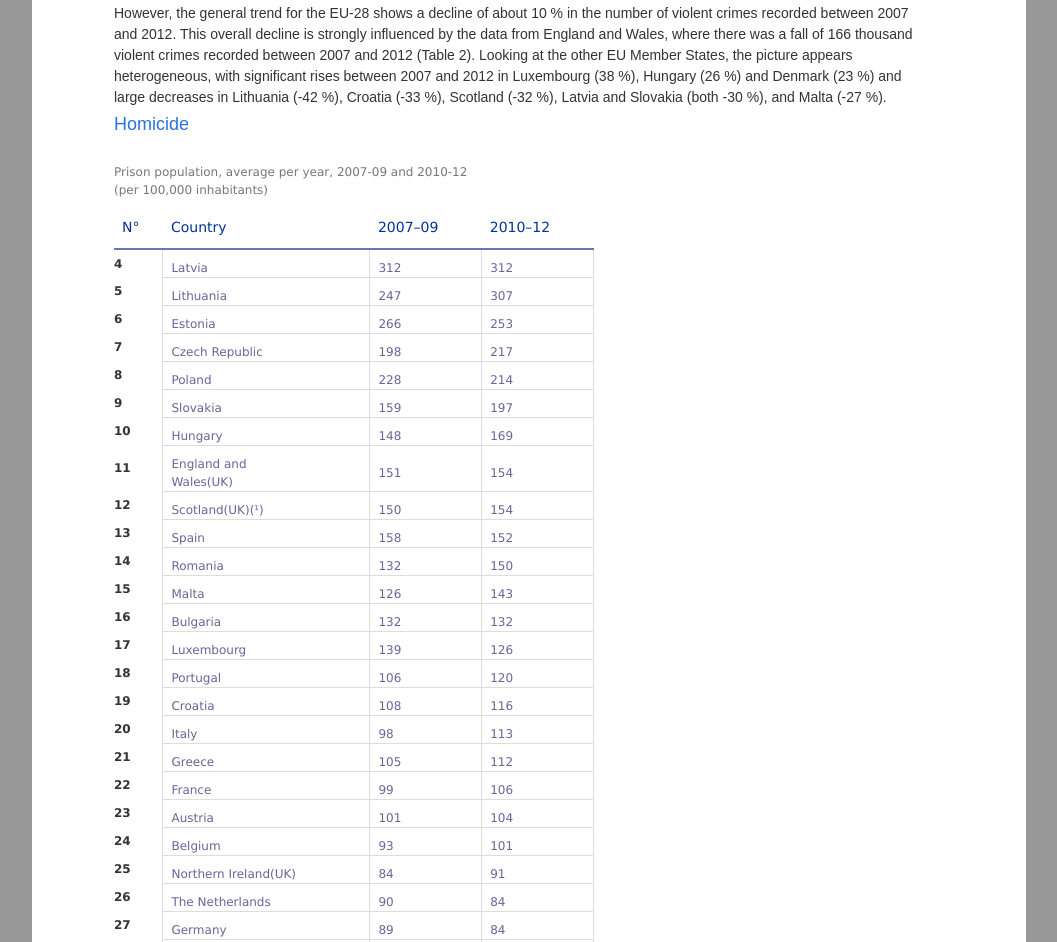
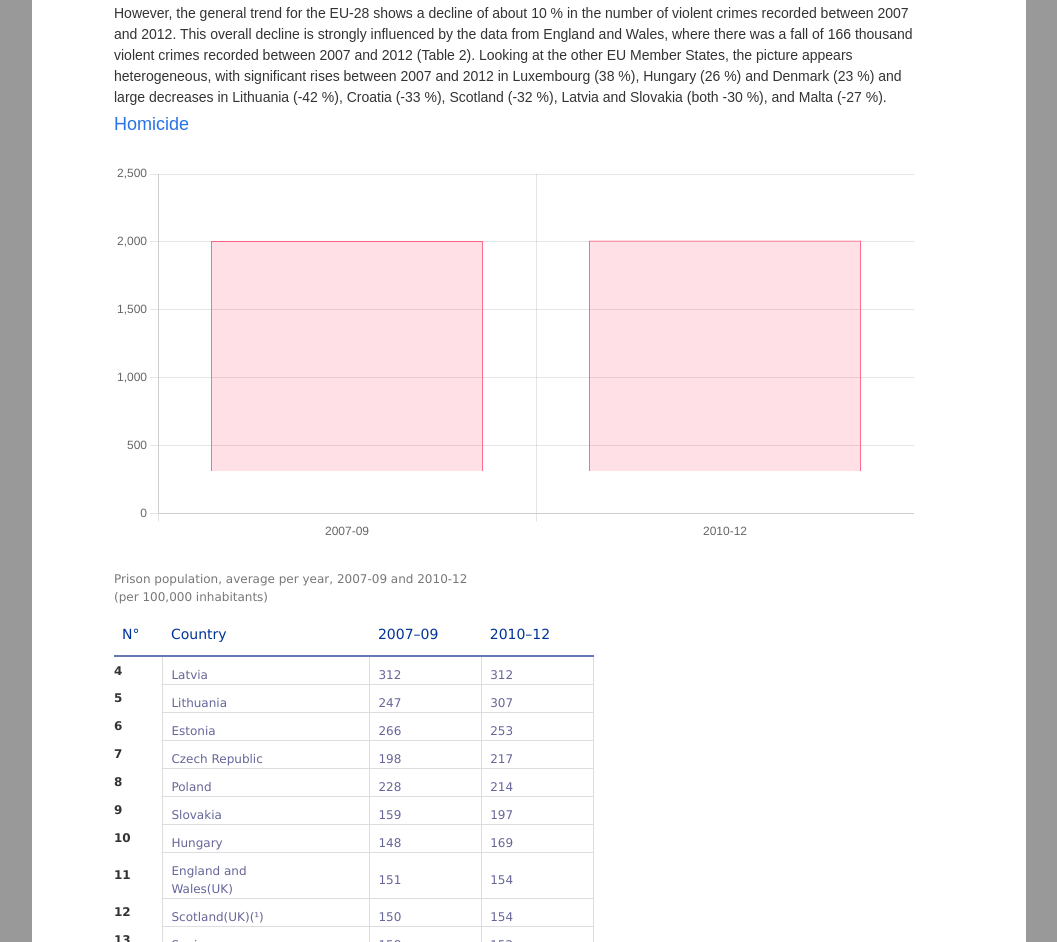
Before and after one commit to Deepyflo/js-datavisualisation-challenge, a plain HTML site: page index.html in a window 1280 px wide. Shown: the part 3060-4002 px from the top of the page, without its empty margins (111-1168 px from the left). Drawn offline with nearby package versions, Linux system fonts and the light colour scheme; a web font is replaced by a local one.

Commit message:
tab to array

```diff
--- a/assets/js/script.js
+++ b/assets/js/script.js
@@ -0,0 +1,50 @@
+let table = document.getElementById("table2");
+let allrows = table.rows.length;
+console.log(table);
+console.log(allrows);
+let countryTab = [];
+let youngTab = [];
+let oldTab = [];
+for (let i = 0; i < allrows; i++) {
+    const element = table.rows[i].cells.item(1).innerText;
+    countryTab[i] = element;
+}
+for (let i = 0; i < allrows; i++) {
+    const element = table.rows[i].cells.item(2).innerText;
+    youngTab[i] = parseInt(element);
+}
+for (let i = 0; i < allrows; i++) {
+    const element = table.rows[i].cells.item(3).innerText;
+    oldTab[i] = parseInt(element);
+}
+console.log(countryTab);
+console.log(youngTab);
+console.log(oldTab);
+
+table.insertAdjacentHTML('beforebegin', '<canvas id="cvs2" width="400" height="200">Canvas not supported on your browser...</canves>');
+
+let ctx = document.getElementById('cvs2');
+let myChart = new Chart(ctx, {
+    type: 'bar',
+    data: {
+        labels: ['2007-09', '2010-12'],
+        datasets: [{
+            label: countryTab,
+            data: [youngTab, oldTab],
+            backgroundColor: [
+                'rgba(255, 99, 132, 0.2)'
+            ],
+            borderColor: [
+                'rgba(255, 99, 132, 1)'
+            ],
+            borderWidth: 1
+        }]
+    },
+    options: {
+        scales: {
+            y: {
+                beginAtZero: true
+            }
+        }
+    }
+});
--- a/index.html
+++ b/index.html
@@ -2064,6 +2064,7 @@
   </div>
     <script src="https://d3js.org/d3.v5.min.js"></script>
     <script src="https://cdnjs.cloudflare.com/ajax/libs/dimple/2.3.0/dimple.latest.min.js"></script>
+	<script src="https://cdn.jsdelivr.net/npm/chart.js"></script>
 	<script src="./assets/js/script.js"></script>
 </body>
 
```
